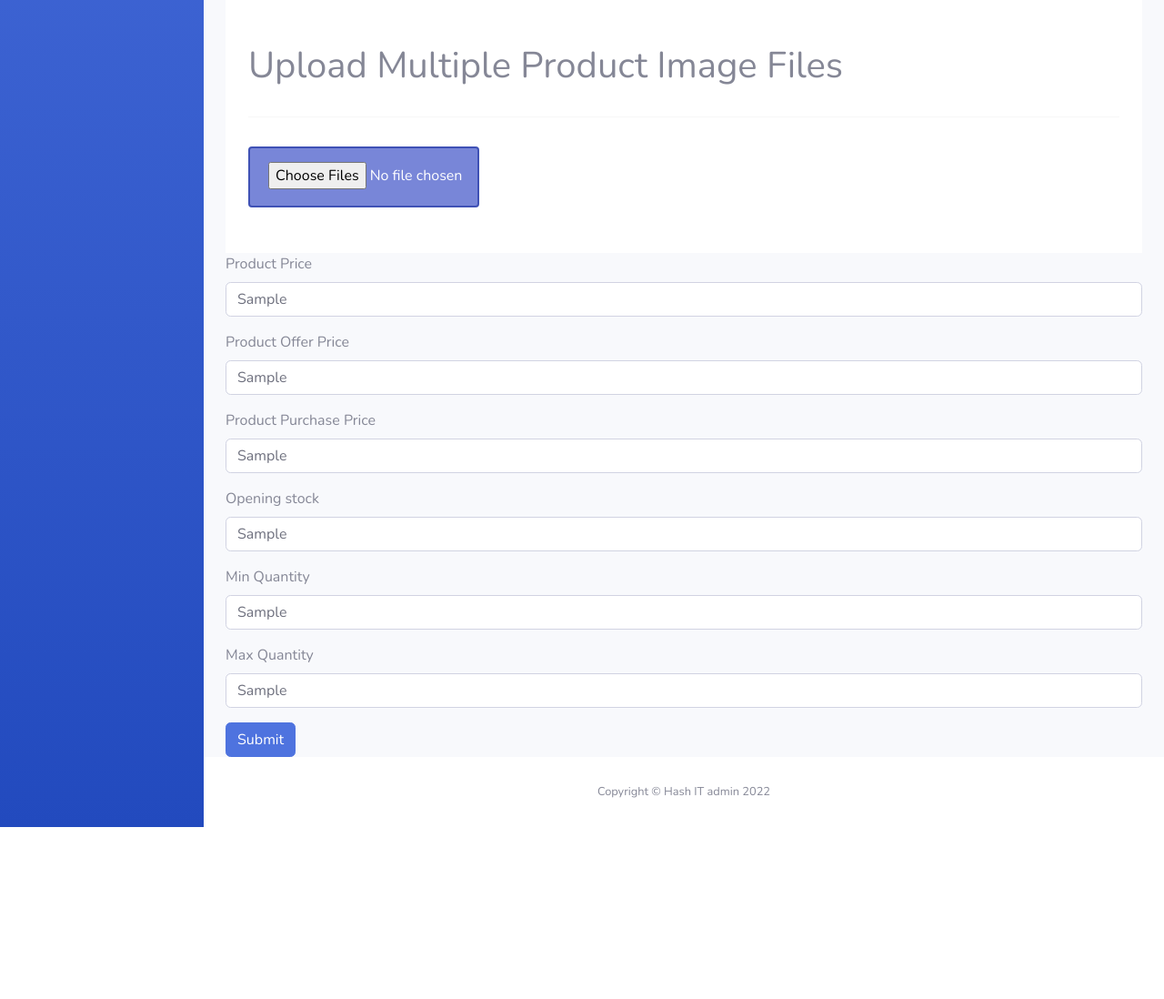
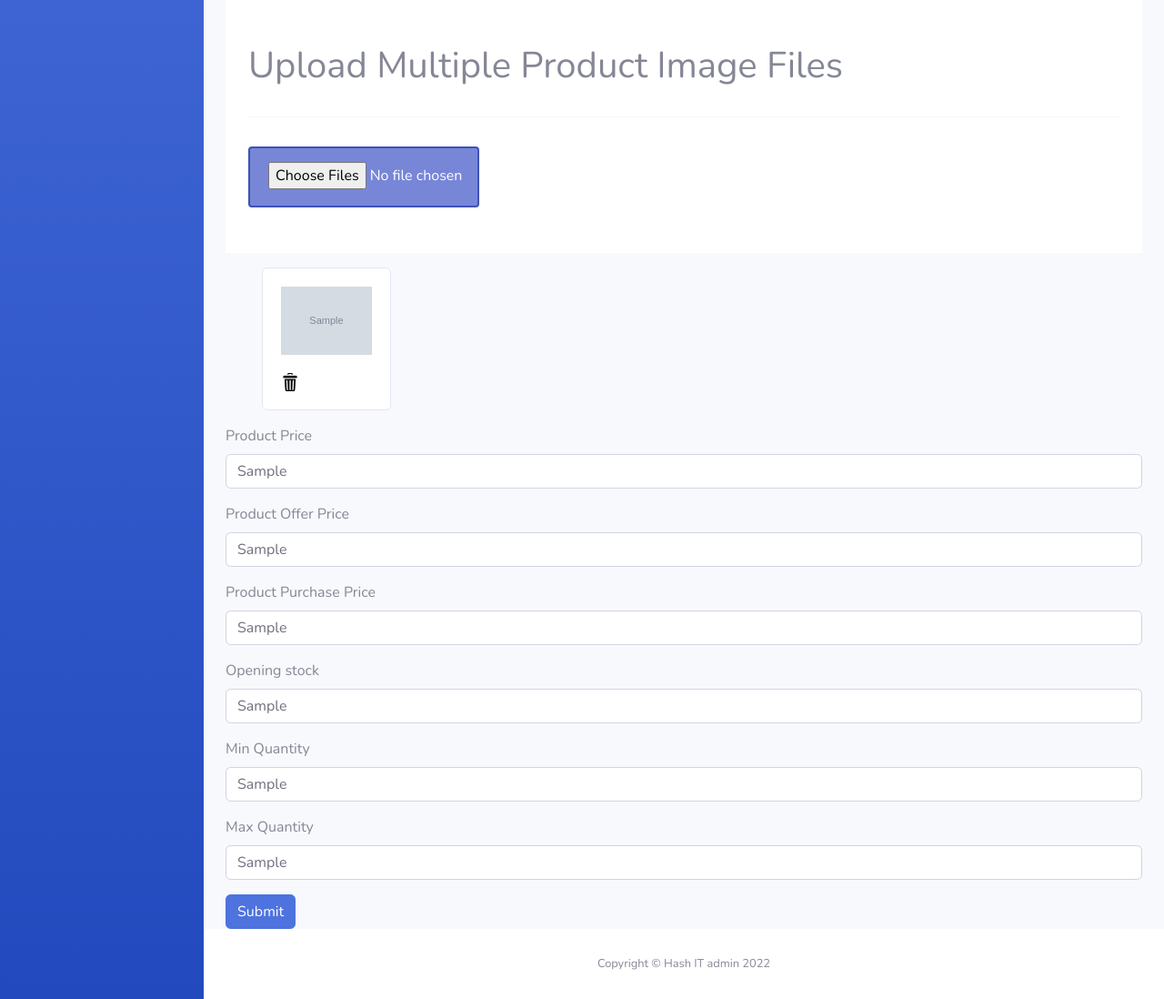
Before and after one commit to RohitKV1n0d/kenz-food-api, a Flask app: page /editProduct/1 in a window 1280 px wide. Shown: the part 811-1909 px from the top of the page at 91% size. Before the commit the page ends 1720 px from the top, so only its background shows below. Run offline with Flask 3, Linux system fonts and the light colour scheme; a user stored in the database is signed in; tables that the repository leaves empty hold one stand-in row (values such as "Sample post"); grey boxes marked "Sample" are stand-in pictures; some libraries are stand-ins or nearby versions.

Commit message:
HOTfix: edit product

```diff
--- a/app.py
+++ b/app.py
@@ -2346,7 +2346,7 @@ def viewProductSubCategory(id,name):
 def editProductSubCategory(id,name):
     prod_subcat = ProductSubCategory.query.get_or_404(id)
     if request.method == 'POST':
-        print(prod_subcat)
+        # print(prod_subcat)
         try:
             # with app.app_context():
             img = request.files.get('subcategory_image_url')
@@ -2641,7 +2641,13 @@ def addProduct():
 
 
 
-
+@app.route('/deleteImage/<id>', methods=['GET', 'POST'])
+@login_required
+def deleteImage(id):
+    prod_img = ProductImages.query.get_or_404(id)
+    db.session.delete(prod_img)
+    db.session.commit()
+    return redirect(url_for('editProduct', id=prod_img.fk_product_id))
 
 
 
@@ -2665,15 +2671,27 @@ def editProduct(id):
     prod_stock = ProductStock.query.filter_by(fk_product_id=id).all()
     if request.method == 'POST':
         try:
-            with app.app_context():
-                prod.product_name_en=request.form['product_name_en']
-                prod.product_name_ar=request.form['product_name_ar']
-                prod.product_desc_en=request.form['product_desc_en']
-                prod.product_desc_er=request.form['product_desc_ar']
-                prod.unit_id=request.form['unit']
-                prod.unit_quantity=request.form['unit_quantity']
-                db.session.commit()
-                prod_img = request.files.getlist('product_image_url')
+            # with app.app_context():
+            print('-------------------Debug Print-----------------')
+            print(request.form['product_name_en'])
+            print(request.form['product_name_ar'])
+            print(request.form['product_desc_en'])
+            print(request.form['product_desc_ar'])
+            print(request.form['unit'])
+            print(request.form['unit_quantity'])
+
+            print('-------------------Debug Print-----------------')
+            prod.product_name_en=request.form['product_name_en']
+            prod.product_name_ar=request.form['product_name_ar']
+            prod.product_desc_en=request.form['product_desc_en']
+            prod.product_desc_er=request.form['product_desc_ar']
+            prod.unit_id=request.form['unit']
+            prod.unit_quantity=request.form['unit_quantity']
+            db.session.commit()
+            prod_img = request.files.getlist('product_image_url')
+            if not prod_img or not any(f for f in prod_img):
+                print('no image')
+            else:
                 for img in prod_img:
                     img_filename = secure_filename(img.filename)
                     basedir = os.path.abspath(os.path.dirname(__file__))
@@ -2688,13 +2706,13 @@ def editProduct(id):
                     db.session.commit()
                     os.remove(os.path.join(basedir, app.config['UPLOAD_FOLDER'], img_filename))
 
-                prod_stock[0].product_price=request.form['product_price']
-                prod_stock[0].product_offer_price=request.form['product_offer_price']
-                prod_stock[0].product_purchase_price=request.form['product_purchase_price']
-                prod_stock[0].opening_stock=request.form['opening_stock']
-                prod_stock[0].min_stock=request.form['min_stock']
-                prod_stock[0].max_stock=request.form['max_stock']
-                db.session.commit()
+            prod_stock[0].product_price=request.form['product_price']
+            prod_stock[0].product_offer_price=request.form['product_offer_price']
+            prod_stock[0].product_purchase_price=request.form['product_purchase_price']
+            prod_stock[0].opening_stock=request.form['opening_stock']
+            prod_stock[0].min_stock=request.form['min_stock']
+            prod_stock[0].max_stock=request.form['max_stock']
+            db.session.commit()
             return redirect(url_for('viewSubcatOnlyProducts', id=subcat.id))
         except Exception as e:
             return jsonify({'return': 'error getting product :- '+str(e)})
--- a/templates/editProduct.html
+++ b/templates/editProduct.html
@@ -46,9 +46,27 @@
                 <h1>Upload Multiple Product Image Files</h1>
                 <hr>
                 <div id="upload" class="upload">
-                <input type="file" multiple onchange="showFile()" accept="image/*" name="product_image_url"  required>
+                <input type="file" multiple onchange="showFile()" accept="image/*" name="product_image_url"  >
                 </div>
                 <ul id="preview"></ul>
+                </div>
+                <div class="container" style="margin: 1em;">
+                    <div class="row">
+
+                        {% for image in prod_img %}
+                        <div class="col-sm-2 ">
+                            <div class="card" style="width: fit-content;">
+                                <div class="card-body">
+                                    <p class="card-text">
+                                    <img src="{{image.product_image_url}}" alt="image" style="max-width: 100px;">
+
+                                    </p>
+                                    <a href="{{ url_for('deleteImage', id=image.id) }}"><img src="{{ url_for('static', filename='img/delete-icon.png') }}" style="max-width: 20px;" alt=""></a>
+                                </div>
+                            </div>
+                        </div>
+                        {% endfor %}
+                    </div>
                 </div>
 
                 <div class="form-group">
```
Also changed, not shown: static/img/delete-icon.png (added), var/app-instance/books.db.
